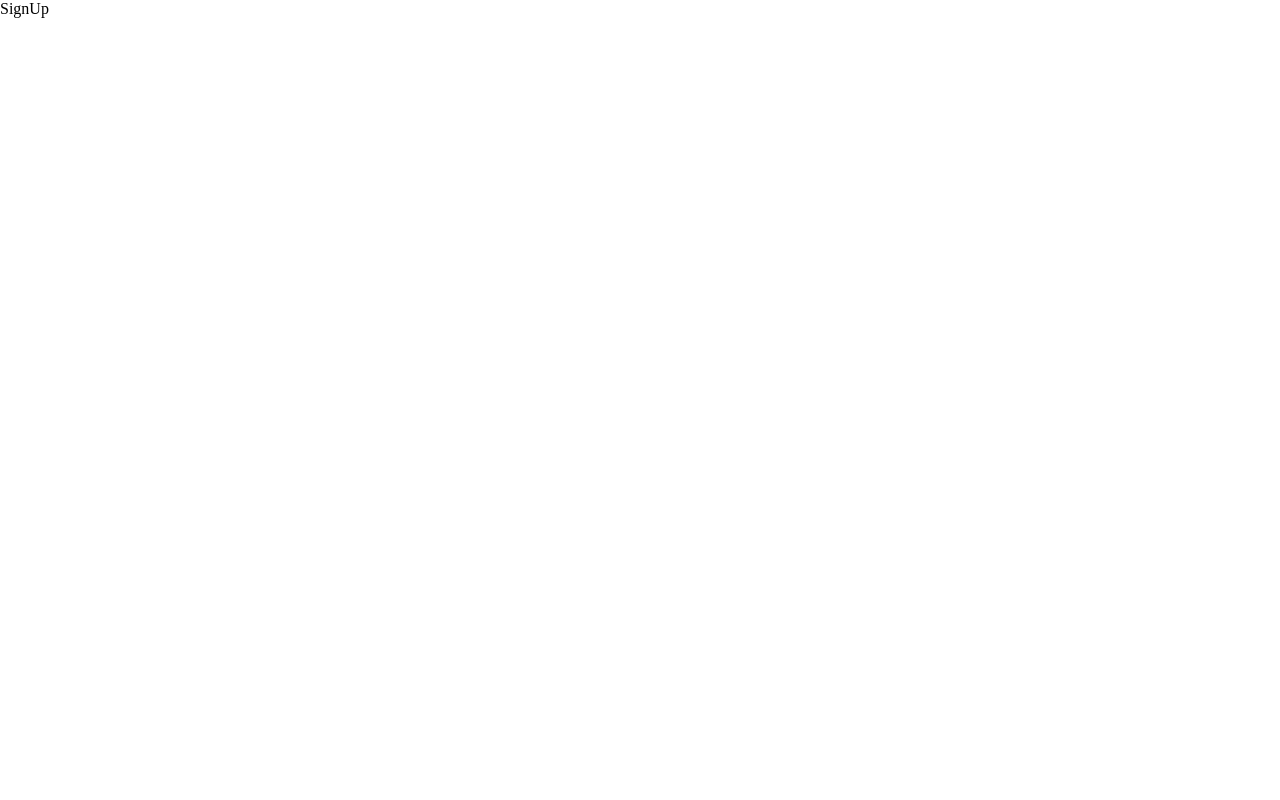
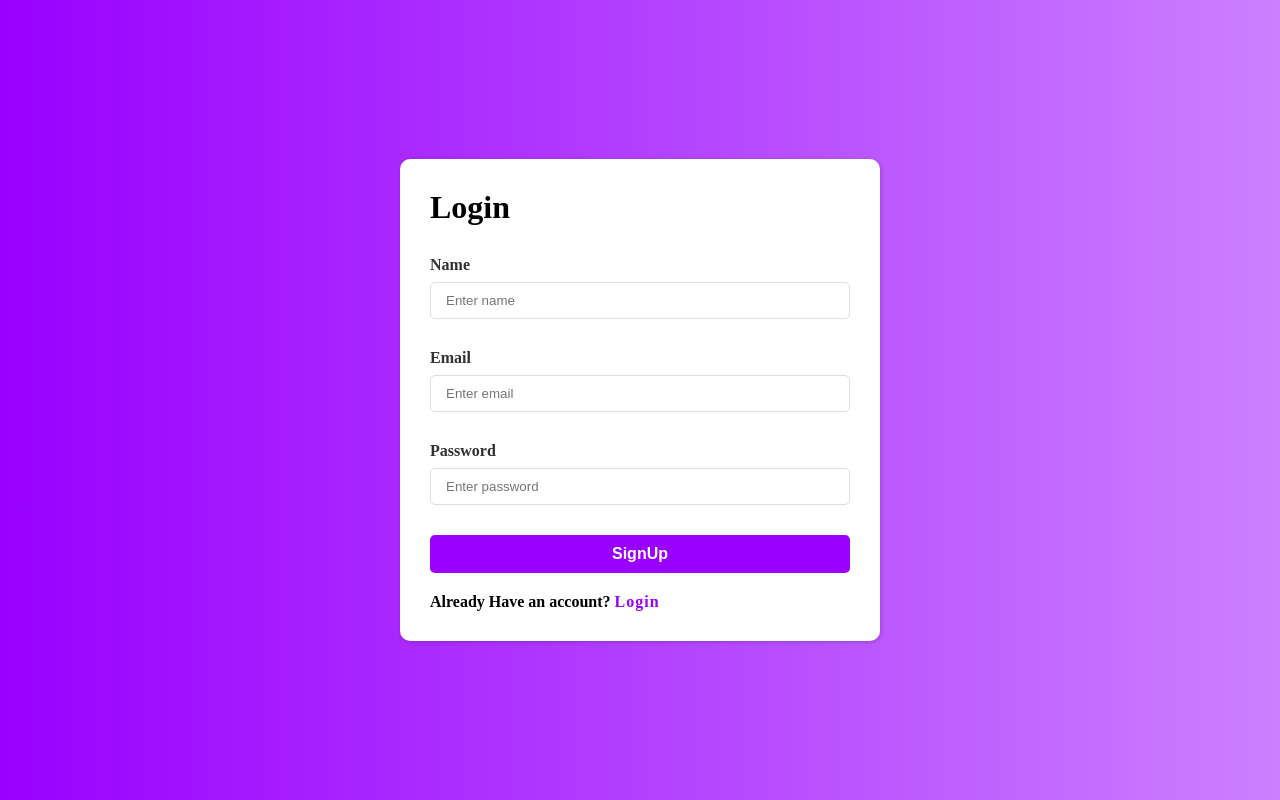
Before and after one commit to killshotxd/React-firebase-auth, a React (Vite) app: page /SignUp in a window 1280 px wide. Built offline with nearby package versions, Linux system fonts and the light colour scheme.

Commit message:
UI complete

```diff
--- a/src/components/SignUp/SignUp.jsx
+++ b/src/components/SignUp/SignUp.jsx
@@ -1,7 +1,32 @@
 import React from "react";
+import styles from "./Signup.module.css";
+import InputControl from "../InputControl/InputControl";
+import { Link } from "react-router-dom";
 
-const SignUp = () => {
-  return <div>SignUp</div>;
+const Login = () => {
+  return (
+    <div className={styles.container}>
+      <div className={styles.innerBox}>
+        <h1 className={styles.heading}>Login</h1>
+
+        <InputControl label="Name" placeholder="Enter name" />
+        <InputControl label="Email" placeholder="Enter email" />
+        <InputControl label="Password" placeholder="Enter password" />
+
+        <div className={styles.footer}>
+          <button>SignUp</button>
+          <p>
+            Already Have an account?{" "}
+            <span>
+              <Link to="/login">Login</Link>
+            </span>
+          </p>
+        </div>
+      </div>
+    </div>
+  );
 };
 
-export default SignUp;
+export default Login;
+
+// 16:38m
--- a/src/components/SignUp/Signup.module.css
+++ b/src/components/SignUp/Signup.module.css
@@ -0,0 +1,70 @@
+.container {
+  height: 100%;
+  min-height: 100vh;
+  width: 100%;
+  background: linear-gradient(to right, #9900ff, #cc80ff);
+  display: flex;
+  justify-content: center;
+  align-items: center;
+}
+
+.innerBox {
+  min-width: 480px;
+  height: fit-content;
+  width: fit-content;
+  background-color: #fff;
+  box-shadow: 1px 1px 4px rgba(0, 0, 0, 0.2);
+  padding: 30px;
+  border-radius: 10px;
+  display: flex;
+  flex-direction: column;
+  gap: 30px;
+}
+
+.footer {
+  display: flex;
+  flex-direction: column;
+  gap: 20px;
+}
+
+.footer .error {
+  font-weight: bold;
+  font-size: 0.875rem;
+  color: #ff3300;
+  text-align: center;
+}
+
+.footer button {
+  outline: none;
+  border: none;
+  background-color: #9900ff;
+  color: #fff;
+  border-radius: 5px;
+  font-weight: bold;
+  font-size: 1rem;
+  padding: 10px 16px;
+  width: 100%;
+  transition: 100ms;
+  cursor: pointer;
+}
+
+.footer button:disabled {
+  background-color: gray !important;
+}
+
+.footer button:hover {
+  background-color: #aa2aff;
+}
+
+.footer p {
+  font-weight: 700;
+  color: #000;
+}
+
+.footer p span a {
+  font-weight: bold;
+  color: #9900ff;
+  letter-spacing: 1px;
+  font-size: 1rem;
+  text-decoration: none;
+}
```
